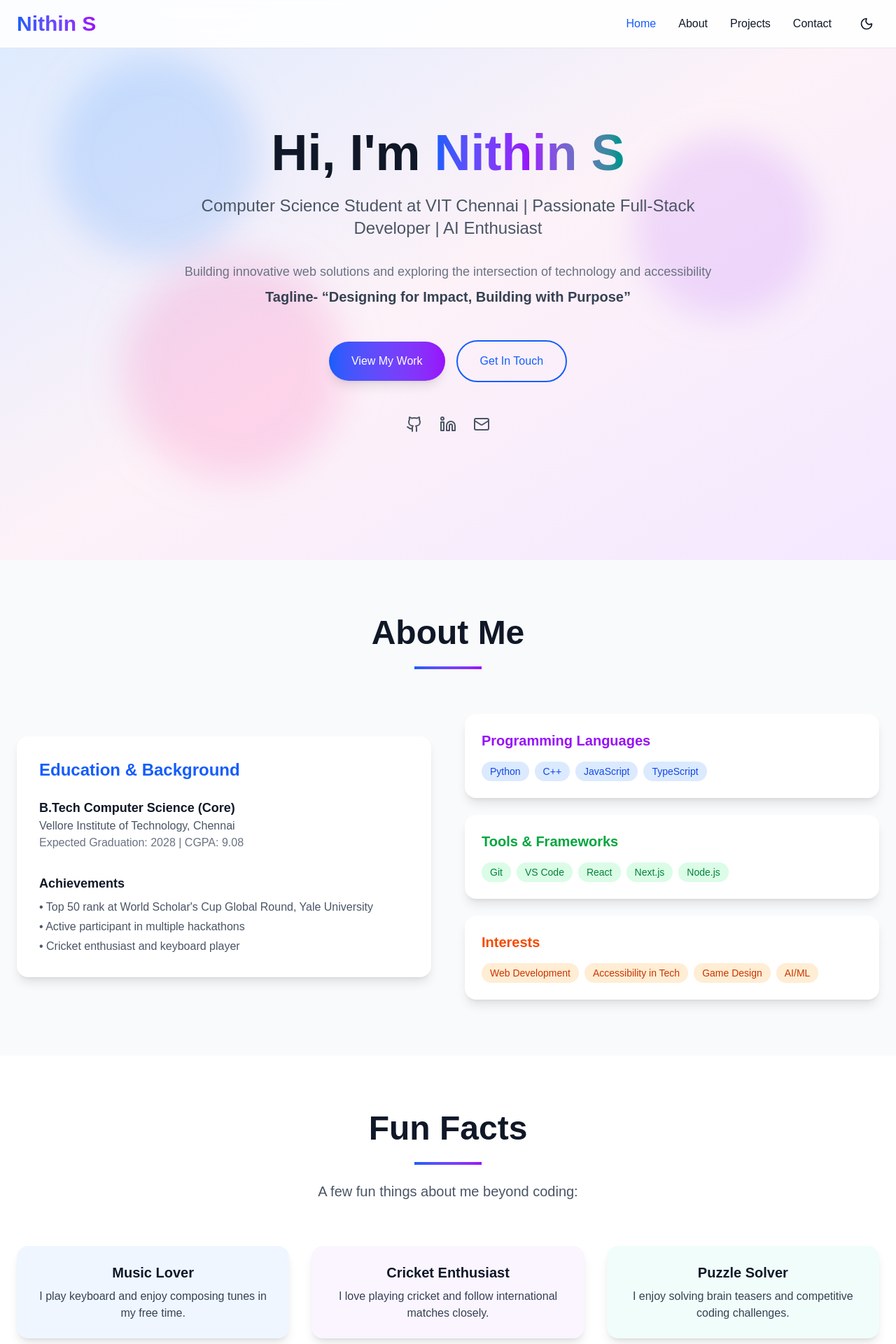
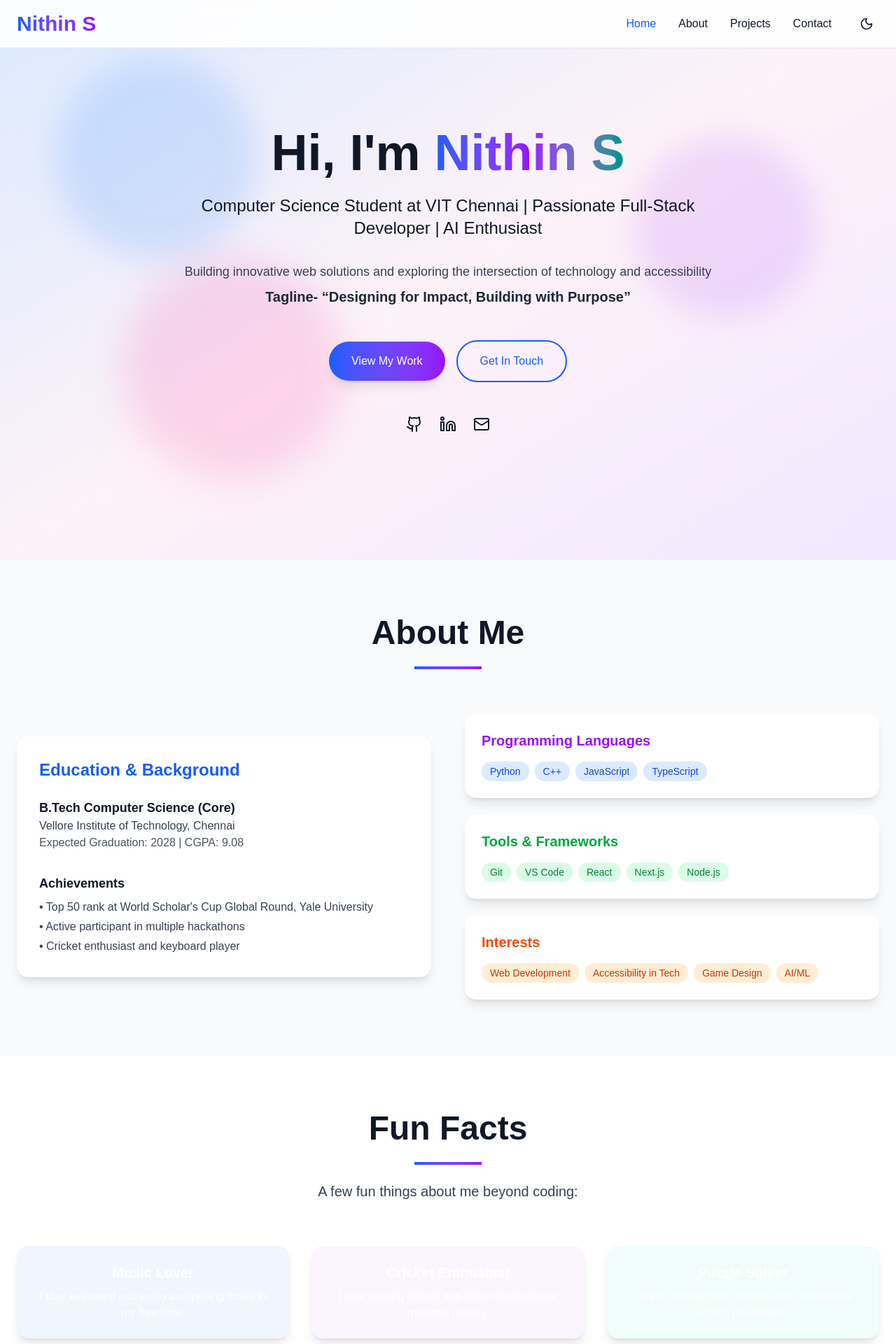
Before and after one commit to Nithin-250/portfolio, a Next.js app: page / in a window 1280 px wide. Shown: the top 1920 px of the page at 70% size. Built offline with nearby package versions, Linux system fonts and the light colour scheme.

Commit message:
Update page.tsx

```diff
--- a/app/page.tsx
+++ b/app/page.tsx
@@ -128,9 +128,9 @@ export default function Portfolio() {
     interests: ["Web Development", "Accessibility in Tech", "Game Design", "AI/ML"],
   };
   return (
-  <div className={`min-h-screen transition-colors duration-300 cursor-none ${darkMode ? 'bg-gray-900 text-white' : 'bg-white text-gray-900'}`}>
+  <div className={`min-h-screen transition-colors duration-300 cursor-none ${darkMode ? 'bg-black text-white' : 'bg-white text-gray-900'}`}>
     {/* Navigation */}
-    <nav className="fixed top-0 w-full bg-white/90 dark:bg-gray-900/90 backdrop-blur-md z-50 border-b border-gray-200 dark:border-gray-700">
+    <nav className="fixed top-0 w-full bg-white/90 dark:bg-black/90 backdrop-blur-md z-50 border-b border-gray-200 dark:border-gray-700">
       <div className="container mx-auto px-6 py-4 flex justify-between items-center">
         {/* Responsive "Hi, I’m Nithin S" */}
         <motion.div
@@ -202,11 +202,9 @@ export default function Portfolio() {
       )}
     </nav>
 
-
-
       {/* Hero Section */}
     <section id="home" className="min-h-screen flex items-center justify-center relative overflow-hidden">
-        <div className="absolute inset-0 bg-gradient-to-br from-blue-100 via-pink-50 to-purple-100 dark:from-gray-900 dark:via-gray-800 dark:to-gray-900"></div>
+      <div className="absolute inset-0 bg-gradient-to-br from-blue-100 via-pink-50 to-purple-100 dark:from-black dark:via-gray-900 dark:to-black"></div>
       <div className="absolute inset-0">
         <div className="absolute top-20 left-20 w-72 h-72 bg-blue-400 rounded-full mix-blend-multiply filter blur-xl opacity-20 animate-blob" />
         <div className="absolute top-40 right-20 w-72 h-72 bg-purple-400 rounded-full mix-blend-multiply filter blur-xl opacity-20 animate-blob animation-delay-2000" />
@@ -222,14 +220,13 @@ export default function Portfolio() {
            </span>
           </h1>
 
-
-            <p className="text-xl md:text-2xl text-gray-600 dark:text-gray-300 mb-8 max-w-3xl mx-auto">
+          <p className="text-xl md:text-2xl text-gray-900 dark:text-white mb-8 max-w-3xl mx-auto">
             Computer Science Student at VIT Chennai | Passionate Full-Stack Developer | AI Enthusiast
           </p>
-            <p className="text-lg text-gray-500 dark:text-gray-400 mb-12">
+          <p className="text-lg text-gray-700 dark:text-white mb-12">
             Building innovative web solutions and exploring the intersection of technology and accessibility
             <br />
-              <span className="block text-xl font-semibold text-gray-700 dark:text-gray-300 mt-2">
+            <span className="block text-xl font-semibold text-gray-800 dark:text-white mt-2">
               Tagline- “Designing for Impact, Building with Purpose”
             </span>
           </p>
@@ -250,13 +247,13 @@ export default function Portfolio() {
           </div>
 
           <div className="flex justify-center space-x-6">
-              <a href="https://github.com/Nithin-250" target="_blank" rel="noopener noreferrer" className="text-gray-600 dark:text-gray-400 hover:text-blue-600 dark:hover:text-blue-400 transition-colors">
+            <a href="https://github.com/Nithin-250" target="_blank" rel="noopener noreferrer" className="text-gray-900 dark:text-white hover:text-blue-600 dark:hover:text-blue-400 transition-colors">
               <Github size={24} />
             </a>
-              <a href="https://linkedin.com/in/nithin-s-63a7b3321" target="_blank" rel="noopener noreferrer" className="text-gray-600 dark:text-gray-400 hover:text-blue-600 dark:hover:text-blue-400 transition-colors">
+            <a href="https://linkedin.com/in/nithin-s-63a7b3321" target="_blank" rel="noopener noreferrer" className="text-gray-900 dark:text-white hover:text-blue-600 dark:hover:text-blue-400 transition-colors">
               <Linkedin size={24} />
             </a>
-              <a href="mailto:nithin.s2024@vitstudent.ac.in" className="text-gray-600 dark:text-gray-400 hover:text-blue-600 dark:hover:text-blue-400 transition-colors">
+            <a href="mailto:nithin.s2024@vitstudent.ac.in" className="text-gray-900 dark:text-white hover:text-blue-600 dark:hover:text-blue-400 transition-colors">
               <Mail size={24} />
             </a>
           </div>
@@ -265,10 +262,10 @@ export default function Portfolio() {
     </section>
 
        {/* About Section */}
-      <section id="about" className="py-20 bg-gray-50 dark:bg-gray-800">
+      <section id="about" className="py-20 bg-gray-50 dark:bg-black">
         <div className="container mx-auto px-6">
           <motion.div initial={{ opacity: 0, y: 30 }} whileInView={{ opacity: 1, y: 0 }} transition={{ duration: 0.8 }} viewport={{ once: true }} className="text-center mb-16">
-            <h2 className="text-4xl md:text-5xl font-bold mb-6">About Me</h2>
+            <h2 className="text-4xl md:text-5xl font-bold mb-6 text-gray-900 dark:text-white">About Me</h2>
             <div className="w-24 h-1 bg-gradient-to-r from-blue-600 to-purple-600 mx-auto"></div>
           </motion.div>
 
@@ -278,13 +275,13 @@ export default function Portfolio() {
                 <h3 className="text-2xl font-semibold mb-6 text-blue-600 dark:text-blue-400">Education & Background</h3>
                 <div className="space-y-4">
                   <div>
-                    <h4 className="font-semibold text-lg">B.Tech Computer Science (Core)</h4>
-                    <p className="text-gray-600 dark:text-gray-300">Vellore Institute of Technology, Chennai</p>
-                    <p className="text-gray-500 dark:text-gray-400">Expected Graduation: 2028 | CGPA: 9.08</p>
+                    <h4 className="font-semibold text-lg text-gray-900 dark:text-white">B.Tech Computer Science (Core)</h4>
+                    <p className="text-gray-700 dark:text-white">Vellore Institute of Technology, Chennai</p>
+                    <p className="text-gray-600 dark:text-white">Expected Graduation: 2028 | CGPA: 9.08</p>
                   </div>
                   <div className="pt-4">
-                    <h4 className="font-semibold text-lg mb-2">Achievements</h4>
-                    <ul className="text-gray-600 dark:text-gray-300 space-y-1">
+                    <h4 className="font-semibold text-lg mb-2 text-gray-900 dark:text-white">Achievements</h4>
+                    <ul className="text-gray-700 dark:text-white space-y-1">
                       <li>• Top 50 rank at World Scholar&apos;s Cup Global Round, Yale University</li>
                       <li>• Active participant in multiple hackathons</li>
                       <li>• Cricket enthusiast and keyboard player</li>
@@ -333,42 +330,42 @@ export default function Portfolio() {
       </section>
 
       {/* Fun Facts Section */}
-      <section id="funfacts" className="py-20 bg-white dark:bg-gray-900">
+      <section id="funfacts" className="py-20 bg-white dark:bg-black">
         <div className="container mx-auto px-6">
           <motion.div initial={{ opacity: 0, y: 30 }} whileInView={{ opacity: 1, y: 0 }} transition={{ duration: 0.8 }} viewport={{ once: true }} className="text-center mb-16">
-            <h2 className="text-4xl md:text-5xl font-bold mb-6">Fun Facts</h2>
+            <h2 className="text-4xl md:text-5xl font-bold mb-6 text-gray-900 dark:text-white">Fun Facts</h2>
             <div className="w-24 h-1 bg-gradient-to-r from-blue-600 to-purple-600 mx-auto mb-6"></div>
-            <p className="text-xl text-gray-600 dark:text-gray-300 max-w-2xl mx-auto">
+            <p className="text-xl text-gray-700 dark:text-white max-w-2xl mx-auto">
               A few fun things about me beyond coding:
             </p>
           </motion.div>
 
           <div className="grid md:grid-cols-3 gap-8">
             <motion.div initial={{ opacity: 0, y: 20 }} whileInView={{ opacity: 1, y: 0 }} transition={{ duration: 0.8 }} viewport={{ once: true }} className="bg-blue-50 dark:bg-blue-900 p-6 rounded-2xl shadow-lg text-center">
-              <h3 className="text-xl font-semibold mb-2">Music Lover</h3>
-              <p className="text-gray-700 dark:text-gray-300">I play keyboard and enjoy composing tunes in my free time.</p>
+              <h3 className="text-xl font-semibold mb-2 text-white">Music Lover</h3>
+              <p className="text-white">I play keyboard and enjoy composing tunes in my free time.</p>
             </motion.div>
 
             <motion.div initial={{ opacity: 0, y: 20 }} whileInView={{ opacity: 1, y: 0 }} transition={{ duration: 0.8, delay: 0.1 }} viewport={{ once: true }} className="bg-purple-50 dark:bg-purple-900 p-6 rounded-2xl shadow-lg text-center">
-              <h3 className="text-xl font-semibold mb-2">Cricket Enthusiast</h3>
-              <p className="text-gray-700 dark:text-gray-300">I love playing cricket and follow international matches closely.</p>
+              <h3 className="text-xl font-semibold mb-2 text-white">Cricket Enthusiast</h3>
+              <p className="text-white">I love playing cricket and follow international matches closely.</p>
             </motion.div>
 
             <motion.div initial={{ opacity: 0, y: 20 }} whileInView={{ opacity: 1, y: 0 }} transition={{ duration: 0.8, delay: 0.2 }} viewport={{ once: true }} className="bg-teal-50 dark:bg-teal-900 p-6 rounded-2xl shadow-lg text-center">
-              <h3 className="text-xl font-semibold mb-2">Puzzle Solver</h3>
-              <p className="text-gray-700 dark:text-gray-300">I enjoy solving brain teasers and competitive coding challenges.</p>
+              <h3 className="text-xl font-semibold mb-2 text-white">Puzzle Solver</h3>
+              <p className="text-white">I enjoy solving brain teasers and competitive coding challenges.</p>
             </motion.div>
           </div>
         </div>
       </section>
 
       {/* Projects Section */}
-      <section id="projects" className="py-20">
+      <section id="projects" className="py-20 bg-gray-50 dark:bg-black">
         <div className="container mx-auto px-6">
           <motion.div initial={{ opacity: 0, y: 30 }} whileInView={{ opacity: 1, y: 0 }} transition={{ duration: 0.8 }} viewport={{ once: true }} className="text-center mb-16">
-            <h2 className="text-4xl md:text-5xl font-bold mb-6">Featured Projects</h2>
+            <h2 className="text-4xl md:text-5xl font-bold mb-6 text-gray-900 dark:text-white">Featured Projects</h2>
             <div className="w-24 h-1 bg-gradient-to-r from-blue-600 to-purple-600 mx-auto mb-6"></div>
-            <p className="text-xl text-gray-600 dark:text-gray-300 max-w-2xl mx-auto">
+            <p className="text-xl text-gray-700 dark:text-white max-w-2xl mx-auto">
               Here are some of my recent projects that showcase my skills in web development and problem-solving.
             </p>
           </motion.div>
@@ -385,11 +382,11 @@ export default function Portfolio() {
               >
                 <div className="h-48 bg-gradient-to-br from-blue-400 via-purple-500 to-teal-400" />
                 <div className="p-6">
-                  <h3 className="text-xl font-semibold mb-3">{project.title}</h3>
-                  <p className="text-gray-600 dark:text-gray-300 mb-4 line-clamp-3">{project.description}</p>
+                  <h3 className="text-xl font-semibold mb-3 text-gray-900 dark:text-white">{project.title}</h3>
+                  <p className="text-gray-700 dark:text-white mb-4 line-clamp-3">{project.description}</p>
                   <div className="flex flex-wrap gap-2 mb-4">
                     {project.tech.map((tech, techIndex) => (
-                      <span key={techIndex} className="px-2 py-1 bg-gray-100 dark:bg-gray-800 text-gray-700 dark:text-gray-300 rounded text-sm">
+                      <span key={techIndex} className="px-2 py-1 bg-gray-100 dark:bg-gray-800 text-gray-700 dark:text-white rounded text-sm">
                         {tech}
                       </span>
                     ))}
@@ -413,19 +410,19 @@ export default function Portfolio() {
       </section>
 
       {/* Contact Section */}
-      <section id="contact" className="py-20 bg-gray-50 dark:bg-gray-800">
+      <section id="contact" className="py-20 bg-gray-50 dark:bg-black">
         <div className="container mx-auto px-6">
           <motion.div initial={{ opacity: 0, y: 30 }} whileInView={{ opacity: 1, y: 0 }} transition={{ duration: 0.8 }} viewport={{ once: true }} className="text-center mb-16">
-            <h2 className="text-4xl md:text-5xl font-bold mb-6">Get In Touch</h2>
+            <h2 className="text-4xl md:text-5xl font-bold mb-6 text-gray-900 dark:text-white">Get In Touch</h2>
             <div className="w-24 h-1 bg-gradient-to-r from-blue-600 to-purple-600 mx-auto mb-6"></div>
-            <p className="text-xl text-gray-600 dark:text-gray-300 max-w-2xl mx-auto">
+            <p className="text-xl text-gray-700 dark:text-white max-w-2xl mx-auto">
               I&apos;m always open to discussing new opportunities, interesting projects, or just having a chat about technology.
             </p>
           </motion.div>
 
           <div className="grid md:grid-cols-2 gap-12">
-            <motion.div initial={{ opacity: 0, x: -30 }} whileInView={{ opacity: 1, x: 0 }} transition={{ duration: 0.8 }} viewport={{ once: true }} className="space-y-8">
-              <h3 className="text-2xl font-semibold mb-6">Contact Information</h3>
+            <motion.div initial={{ opacity: 0, x: -30 }} whileInView={{ opacity: 1, x: 0 }} transition={{ duration: 0.8 }} viewport={{ once: true }} className="space-y-8 text-white">
+              <h3 className="text-2xl font-semibold mb-6 text-white">Contact Information</h3>
 
               <div className="space-y-4">
                 <div className="flex items-center space-x-4">
@@ -433,8 +430,8 @@ export default function Portfolio() {
                     <Mail className="text-blue-600 dark:text-blue-400" size={20} />
                   </div>
                   <div>
-                    <p className="font-medium">Email</p>
-                    <a href="mailto:nithin.s2024@vitstudent.ac.in" className="text-gray-600 dark:text-gray-300 hover:text-blue-600 dark:hover:text-blue-400 transition-colors">
+                    <p className="font-medium text-white">Email</p>
+                    <a href="mailto:nithin.s2024@vitstudent.ac.in" className="text-white hover:text-blue-400 transition-colors">
                       nithin.s2024@vitstudent.ac.in
                     </a>
                   </div>
@@ -445,8 +442,8 @@ export default function Portfolio() {
                     <Phone className="text-green-600 dark:text-green-400" size={20} />
                   </div>
                   <div>
-                    <p className="font-medium">Phone</p>
-                    <a href="tel:+916374672882" className="text-gray-600 dark:text-gray-300 hover:text-green-600 dark:hover:text-green-400 transition-colors">
+                    <p className="font-medium text-white">Phone</p>
+                    <a href="tel:+916374672882" className="text-white hover:text-green-400 transition-colors">
                       +91 6374672882
                     </a>
                   </div>
@@ -457,8 +454,8 @@ export default function Portfolio() {
                     <MapPin className="text-purple-600 dark:text-purple-400" size={20} />
                   </div>
                   <div>
-                    <p className="font-medium">Location</p>
-                    <p className="text-gray-600 dark:text-gray-300">Chennai, India</p>
+                    <p className="font-medium text-white">Location</p>
+                    <p className="text-white">Chennai, India</p>
                   </div>
                 </div>
               </div>
@@ -475,32 +472,32 @@ export default function Portfolio() {
 
             <motion.div initial={{ opacity: 0, x: 30 }} whileInView={{ opacity: 1, x: 0 }} transition={{ duration: 0.8 }} viewport={{ once: true }}>
               <form className="bg-white dark:bg-gray-900 p-8 rounded-2xl shadow-lg space-y-6">
-                <h3 className="text-2xl font-semibold mb-6">Send a Message</h3>
+                <h3 className="text-2xl font-semibold mb-6 text-gray-900 dark:text-white">Send a Message</h3>
 
                 <div className="grid md:grid-cols-2 gap-4">
                   <div>
-                    <label className="block text-sm font-medium mb-2">First Name</label>
-                    <input type="text" className="w-full px-4 py-3 border border-gray-300 dark:border-gray-600 rounded-lg focus:ring-2 focus:ring-blue-500 focus:border-transparent bg-white dark:bg-gray-800 transition-all" />
+                    <label className="block text-sm font-medium mb-2 text-gray-900 dark:text-white">First Name</label>
+                    <input type="text" className="w-full px-4 py-3 border border-gray-300 dark:border-gray-600 rounded-lg focus:ring-2 focus:ring-blue-500 focus:border-transparent bg-white dark:bg-gray-800 text-gray-900 dark:text-white transition-all" />
                   </div>
                   <div>
-                    <label className="block text-sm font-medium mb-2">Last Name</label>
-                    <input type="text" className="w-full px-4 py-3 border border-gray-300 dark:border-gray-600 rounded-lg focus:ring-2 focus:ring-blue-500 focus:border-transparent bg-white dark:bg-gray-800 transition-all" />
+                    <label className="block text-sm font-medium mb-2 text-gray-900 dark:text-white">Last Name</label>
+                    <input type="text" className="w-full px-4 py-3 border border-gray-300 dark:border-gray-600 rounded-lg focus:ring-2 focus:ring-blue-500 focus:border-transparent bg-white dark:bg-gray-800 text-gray-900 dark:text-white transition-all" />
                   </div>
                 </div>
 
                 <div>
-                  <label className="block text-sm font-medium mb-2">Email</label>
-                  <input type="email" className="w-full px-4 py-3 border border-gray-300 dark:border-gray-600 rounded-lg focus:ring-2 focus:ring-blue-500 focus:border-transparent bg-white dark:bg-gray-800 transition-all" />
+                  <label className="block text-sm font-medium mb-2 text-gray-900 dark:text-white">Email</label>
+                  <input type="email" className="w-full px-4 py-3 border border-gray-300 dark:border-gray-600 rounded-lg focus:ring-2 focus:ring-blue-500 focus:border-transparent bg-white dark:bg-gray-800 text-gray-900 dark:text-white transition-all" />
                 </div>
 
                 <div>
-                  <label className="block text-sm font-medium mb-2">Subject</label>
-                  <input type="text" className="w-full px-4 py-3 border border-gray-300 dark:border-gray-600 rounded-lg focus:ring-2 focus:ring-blue-500 focus:border-transparent bg-white dark:bg-gray-800 transition-all" />
+                  <label className="block text-sm font-medium mb-2 text-gray-900 dark:text-white">Subject</label>
+                  <input type="text" className="w-full px-4 py-3 border border-gray-300 dark:border-gray-600 rounded-lg focus:ring-2 focus:ring-blue-500 focus:border-transparent bg-white dark:bg-gray-800 text-gray-900 dark:text-white transition-all" />
                 </div>
 
                 <div>
-                  <label className="block text-sm font-medium mb-2">Message</label>
-                  <textarea rows={5} className="w-full px-4 py-3 border border-gray-300 dark:border-gray-600 rounded-lg focus:ring-2 focus:ring-blue-500 focus:border-transparent bg-white dark:bg-gray-800 transition-all resize-none"></textarea>
+                  <label className="block text-sm font-medium mb-2 text-gray-900 dark:text-white">Message</label>
+                  <textarea rows={5} className="w-full px-4 py-3 border border-gray-300 dark:border-gray-600 rounded-lg focus:ring-2 focus:ring-blue-500 focus:border-transparent bg-white dark:bg-gray-800 text-gray-900 dark:text-white transition-all resize-none"></textarea>
                 </div>
 
                 <button type="submit" className="w-full bg-gradient-to-r from-blue-600 to-purple-600 text-white py-3 rounded-lg hover:from-blue-700 hover:to-purple-700 transition-all duration-300 transform hover:scale-105 font-medium">
```
Lines whose indentation alone changed are shown as unchanged.
